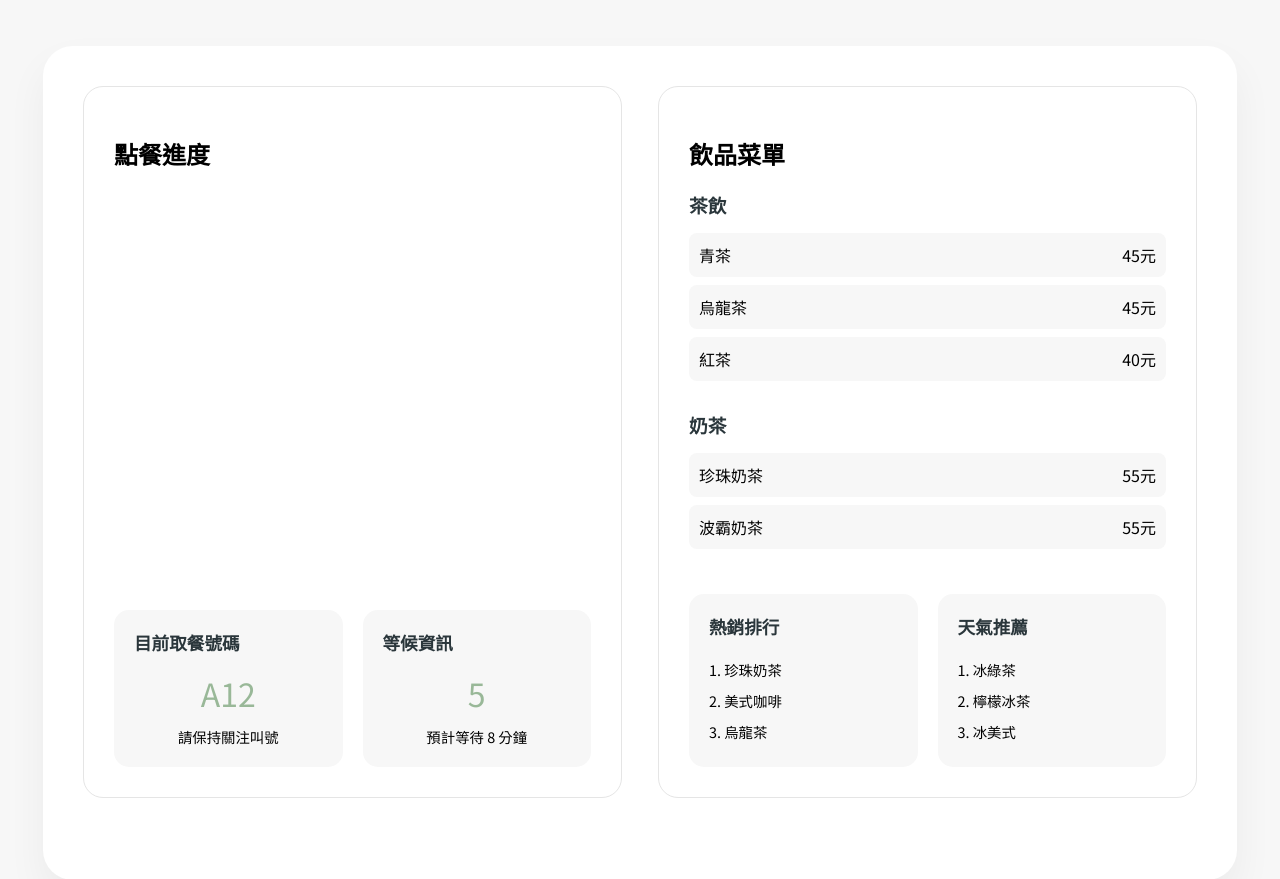
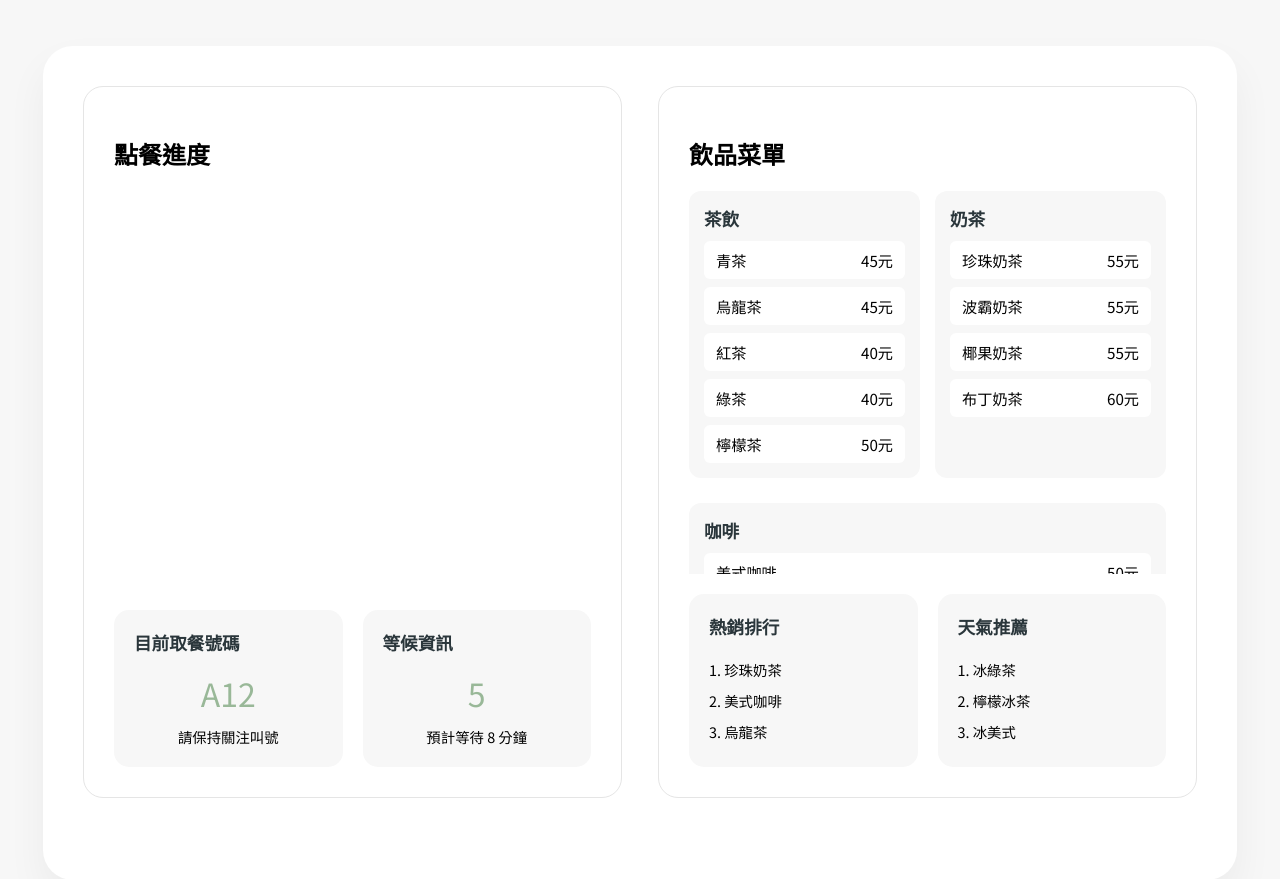
Before and after one commit to angeloange/smartorder_system, a Flask app: template templates/menu.html in a window 1280 px wide. Shown: the top 879 px of the page. Run offline with Flask 3, Linux system fonts and the light colour scheme; the template is opened without the code that fills it, so the values that code supplies are empty.

Commit message:
第二版本  設計的更好了 下一步是完成 欄位整合

```diff
--- a/static/css/menu.css
+++ b/static/css/menu.css
@@ -49,6 +49,45 @@ body {
     overflow-y: auto;
 }
 
+.menu-grid {
+    display: grid;
+    grid-template-columns: 1fr 1fr;
+    gap: 15px;
+    margin-top: 15px;
+}
+
+.category {
+    background: var(--background-color);
+    padding: 15px;
+    border-radius: 12px;
+}
+
+.category.full-width {
+    grid-column: 1 / -1;
+    margin-top: 10px;
+}
+
+.category h3 {
+    color: var(--primary-color);
+    margin: 0 0 10px 0;
+    font-size: 1.1em;
+}
+
+.items {
+    display: flex;
+    flex-direction: column;
+    gap: 8px;
+}
+
+.item {
+    display: flex;
+    justify-content: space-between;
+    padding: 8px 12px;
+    background: white;
+    border-radius: 6px;
+    font-size: 0.95em;
+}
+
 .bottom-info {
     display: flex;
     gap: 20px;
@@ -80,29 +119,6 @@ body {
     font-size: 0.9em;
 }
 
-/* 菜單樣式 */
-.menu-items {
-    margin-top: 20px;
-}
-
-.category {
-    margin-bottom: 30px;
-}
-
-.category h3 {
-    color: var(--primary-color);
-    margin-bottom: 15px;
-}
-
-.item {
-    display: flex;
-    justify-content: space-between;
-    padding: 10px;
-    margin-bottom: 8px;
-    background: var(--background-color);
-    border-radius: 8px;
-}
-
 .rank-list {
     margin-top: 10px;
 }
--- a/templates/menu.html
+++ b/templates/menu.html
@@ -11,9 +11,7 @@
         <!-- 左側面板 -->
         <div class="interaction-panel">
             <div class="panel-content">
-                <!-- 主要內容區 -->
                 <h2>點餐進度</h2>
-                <!-- 這裡可以放其他內容 -->
             </div>
 
             <!-- 左側底部的兩個框框 -->
@@ -34,13 +32,13 @@
         <!-- 右側面板 -->
         <div class="menu-panel">
             <div class="panel-content">
-                <!-- 菜單內容 -->
                 <div class="menu-section">
                     <h2>飲品菜單</h2>
-                    <div class="menu-items">
-                        <!-- 茶飲 -->
+                    <div class="menu-grid">
+                        <!-- 左欄：茶飲 -->
                         <div class="category">
                             <h3>茶飲</h3>
+                            <div class="items">
                                 <div class="item">
                                     <span class="name">青茶</span>
                                     <span class="price">45元</span>
@@ -53,11 +51,21 @@
                                     <span class="name">紅茶</span>
                                     <span class="price">40元</span>
                                 </div>
+                                <div class="item">
+                                    <span class="name">綠茶</span>
+                                    <span class="price">40元</span>
+                                </div>
+                                <div class="item">
+                                    <span class="name">檸檬茶</span>
+                                    <span class="price">50元</span>
+                                </div>
+                            </div>
                         </div>
 
-                        <!-- 奶茶 -->
+                        <!-- 右欄：奶茶 -->
                         <div class="category">
                             <h3>奶茶</h3>
+                            <div class="items">
                                 <div class="item">
                                     <span class="name">珍珠奶茶</span>
                                     <span class="price">55元</span>
@@ -66,18 +74,33 @@
                                     <span class="name">波霸奶茶</span>
                                     <span class="price">55元</span>
                                 </div>
+                                <div class="item">
+                                    <span class="name">椰果奶茶</span>
+                                    <span class="price">55元</span>
+                                </div>
+                                <div class="item">
+                                    <span class="name">布丁奶茶</span>
+                                    <span class="price">60元</span>
+                                </div>
+                            </div>
                         </div>
 
-                        <!-- 咖啡 -->
-                        <div class="category">
+                        <!-- 下方：咖啡 -->
+                        <div class="category full-width">
                             <h3>咖啡</h3>
+                            <div class="items">
                                 <div class="item">
                                     <span class="name">美式咖啡</span>
                                     <span class="price">50元</span>
                                 </div>
                                 <div class="item">
-                                <span class="name">拿鐵</span>
+                                    <span class="name">拿鐵咖啡</span>
                                     <span class="price">60元</span>
+                                </div>
+                                <div class="item">
+                                    <span class="name">卡布奇諾</span>
+                                    <span class="price">60元</span>
+                                </div>
                             </div>
                         </div>
                     </div>
```
Lines whose indentation alone changed are shown as unchanged.
